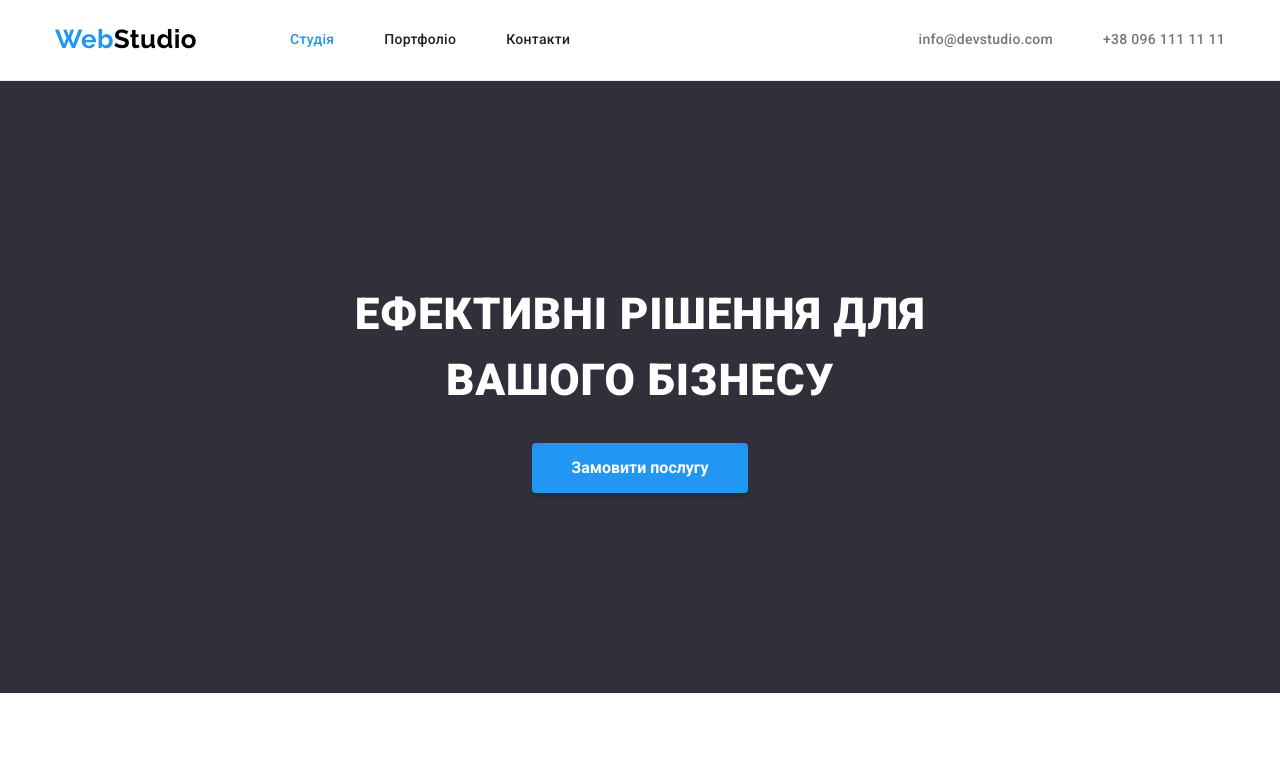
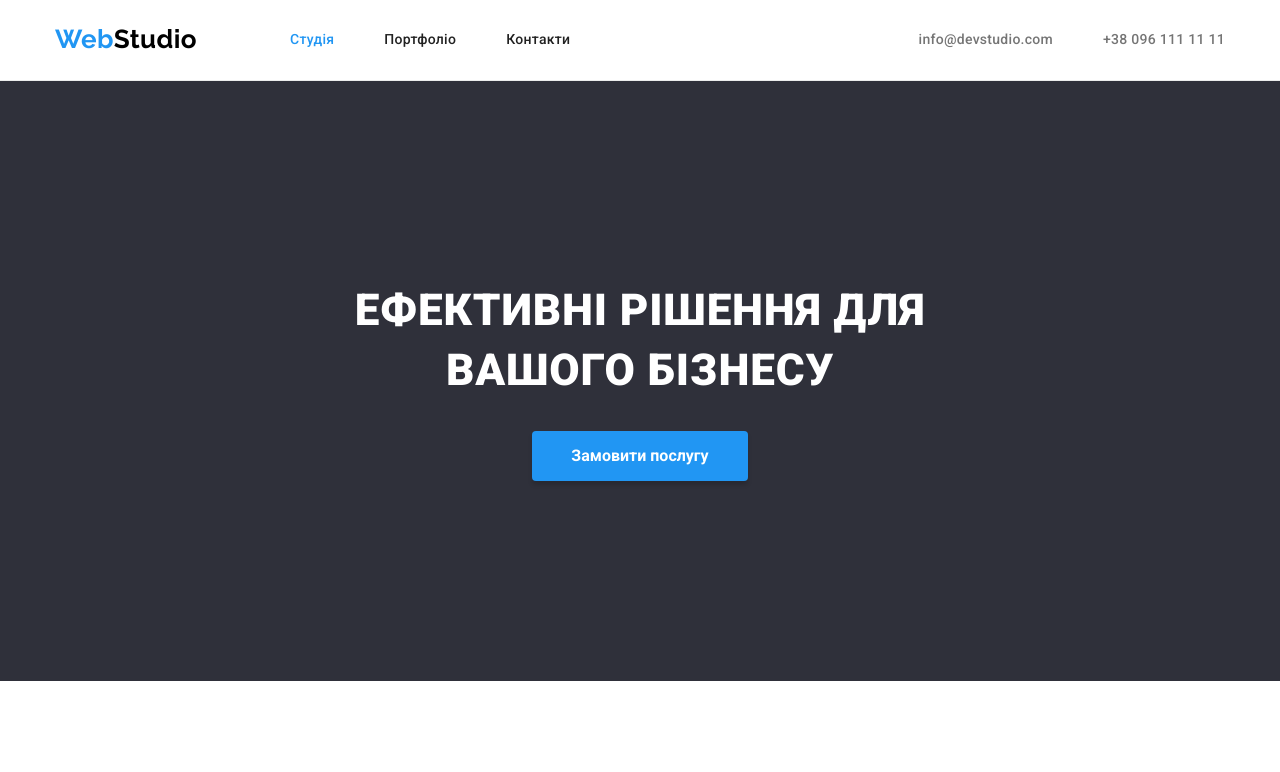
Before and after one commit to SergioUkraine/goit-markup-hw-03, a plain HTML site: page index.html in a window 1280 px wide. Shown: the top 772 px of the page. Drawn offline with nearby package versions, Linux system fonts and the light colour scheme.

Commit message:
hero h1 line-hight changed

```diff
--- a/css/styles.css
+++ b/css/styles.css
@@ -193,7 +193,7 @@ footer>.container {
 
     font-weight: 900;
     font-size: 44px;
-    line-height: 1.5;
+    line-height: 1.36;
     text-transform: uppercase;
 }
 
```
